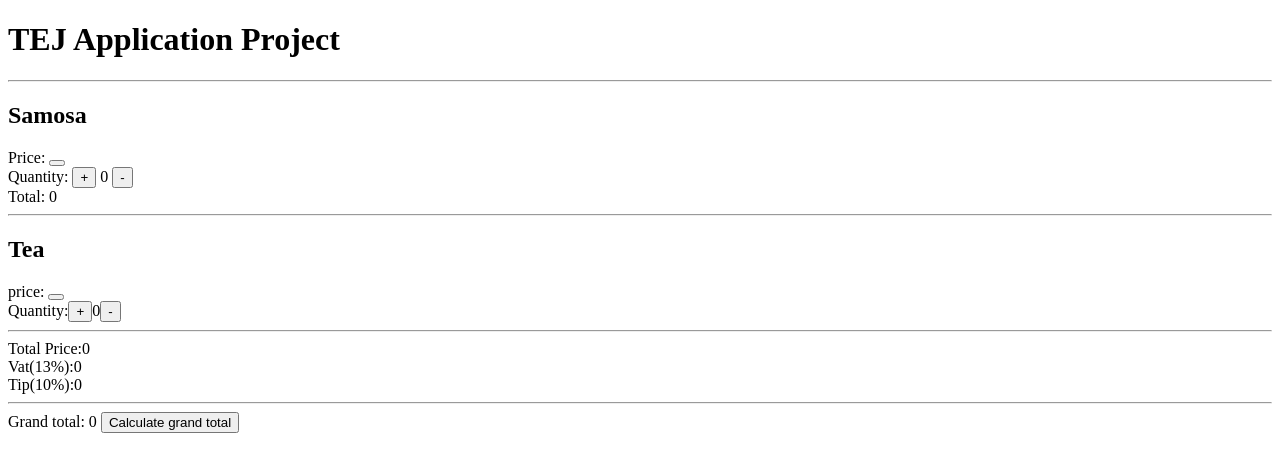
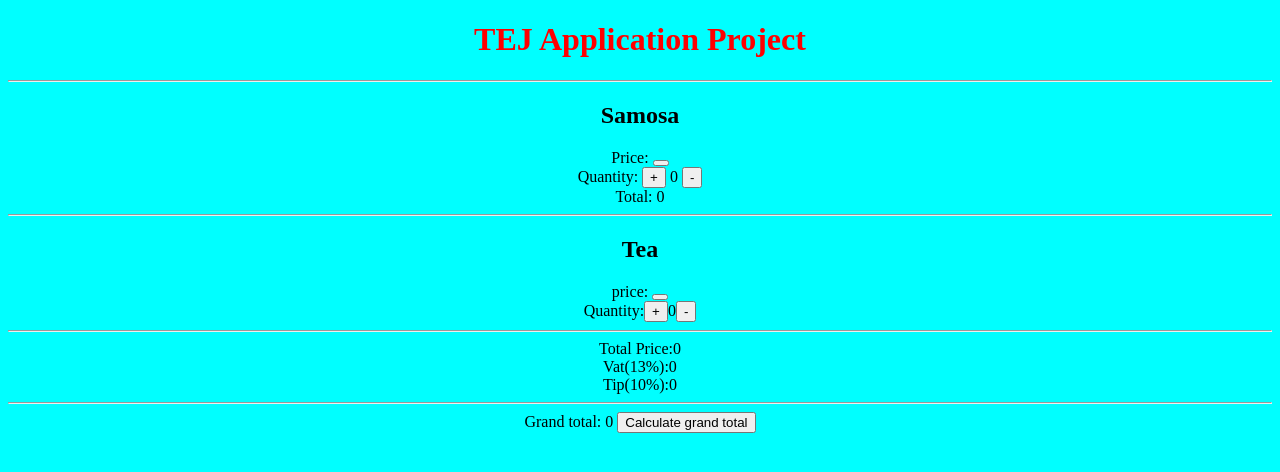
Before and after one commit to manzeelanepali/Manjila, a plain HTML site: page index.html in a window 1280 px wide. Drawn offline with Linux system fonts and the light colour scheme.

Commit message:
step 2 : text alighnment and adding css property

```diff
--- a/index.html
+++ b/index.html
@@ -1,4 +1,9 @@
 <!DOCTYPE html>
+<head>
+    <link rel="stylesheet" type="text/css" href="styles.css">
+
+</head>
+<body>
 <h1>TEJ Application Project</h1>
 <hr>
 <h2>Samosa</h2>
@@ -25,3 +30,4 @@ price: <button> </button>
 
 Grand total: 0
 <button>Calculate grand total</button>
+</body>
--- /dev/null
+++ b/styles.css
@@ -0,0 +1,11 @@
+h1{
+    color: red;
+}
+
+body{
+    background-color: aqua;
+    text-align: center;
+}
+hr{
+    color: red;
+}
```
